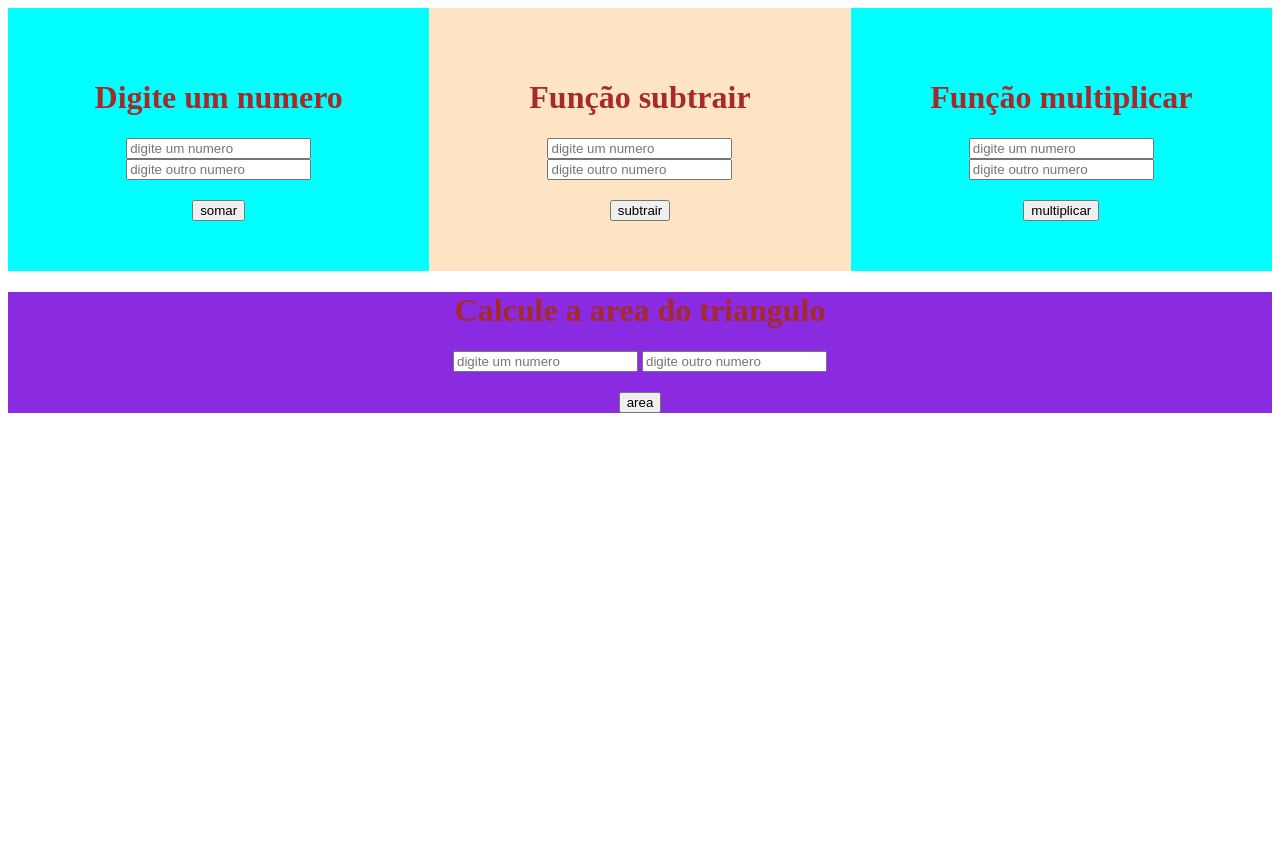
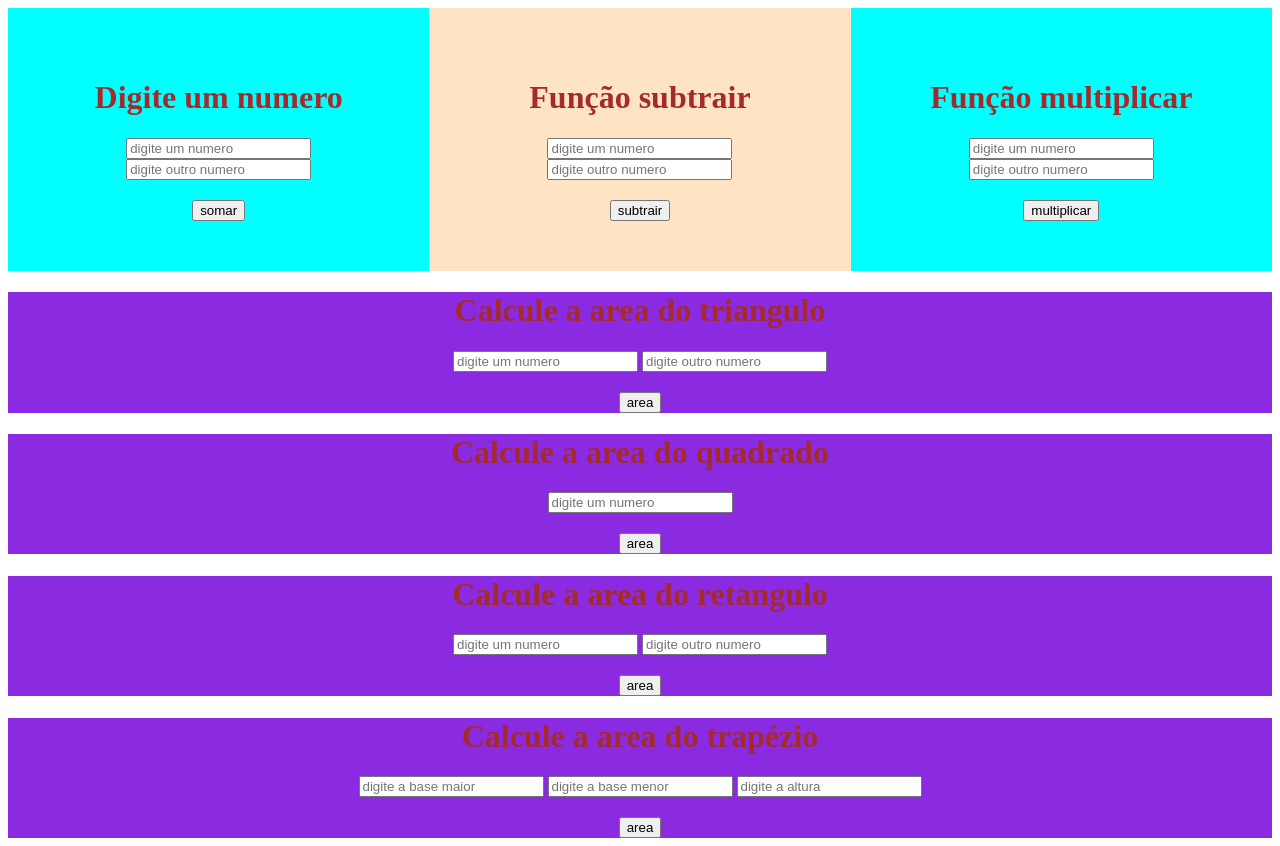
Before and after one commit to RyanCastor00/atividade-aula-2, a plain HTML site: page index.html in a window 1280 px wide. Before the commit the page ends 800 px from the top, so only its background shows below. Drawn offline with Linux system fonts and the light colour scheme.

Commit message:
area trapezio

```diff
--- a/index.html
+++ b/index.html
@@ -43,6 +43,30 @@
             <button onclick="area()">area</button>
         </div>
     </div>
+    <div class="row">
+        <h1>Calcule a area do quadrado</h1>
+        <input type="text" id="9" placeholder="digite um numero"></input>
+        <h2 id="resultado5"></h2>
+        <button onclick="areaq()">area</button>
+    </div>
+</div>
+</div>
+    <div class="row">
+        <h1>Calcule a area do retangulo</h1>
+        <input type="text" id="10" placeholder="digite um numero"></input>
+        <input type= "text" id="11" placeholder="digite outro numero"></input>
+        <h2 id="resultado6"></h2>
+        <button onclick="arear()">area</button>
+    </div>
+    <div class="row">
+        <h1>Calcule a area do trapézio</h1>
+        <input type="text" id="12" placeholder="digite a base maior"></input>
+        <input type= "text" id="13" placeholder="digite a base menor"></input>
+        <input type= "text" id="14" placeholder="digite a altura"></input>
+        <h2 id="resultado7"></h2>
+        <button onclick="areat()">area</button>
+    </div>
+</div>
 </body>
 <script src="./script.js"></script>
 </html>
--- a/script.js
+++ b/script.js
@@ -30,3 +30,26 @@ function area(){
     document.getElementById('resultado4').innerText = num7*num8/2
     console.log(num7*num8/2)
 }
+function areaq(){
+    let num9
+    num9 = parseInt (document.getElementById('9').value)
+    document.getElementById('resultado5').innerText = num9*num9
+    console.log(num9*num9)
+}
+function arear(){
+    let num10
+    let num11
+    num10 = parseInt (document.getElementById('10').value)
+    num11 = parseInt (document.getElementById('11').value)
+    document.getElementById('resultado6').innerText = num10*num11
+    console.log(num10*num11)
+}
+function areat(){
+    let num12
+    let num13
+    num12 = parseInt (document.getElementById('12').value)
+    num13 = parseInt (document.getElementById('13').value)
+    num14 = parseInt (document.getElementById('14').value)
+    document.getElementById('resultado7').innerText = (num12+num13)*num14
+    console.log((num12+num13)*num14)
+}
```
